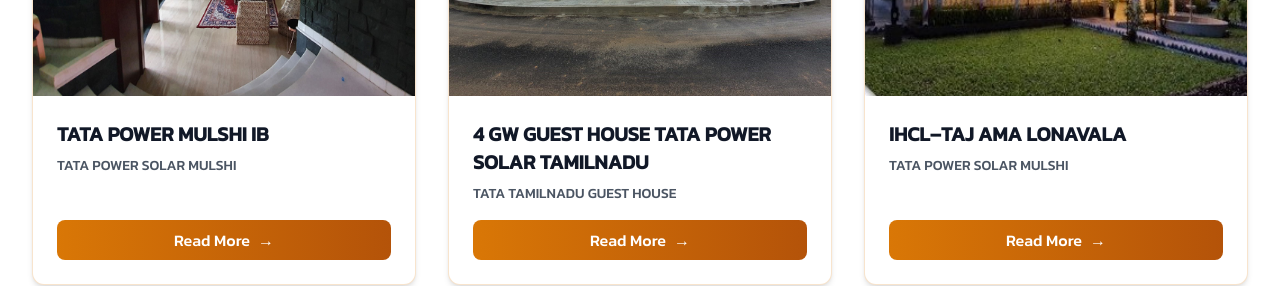
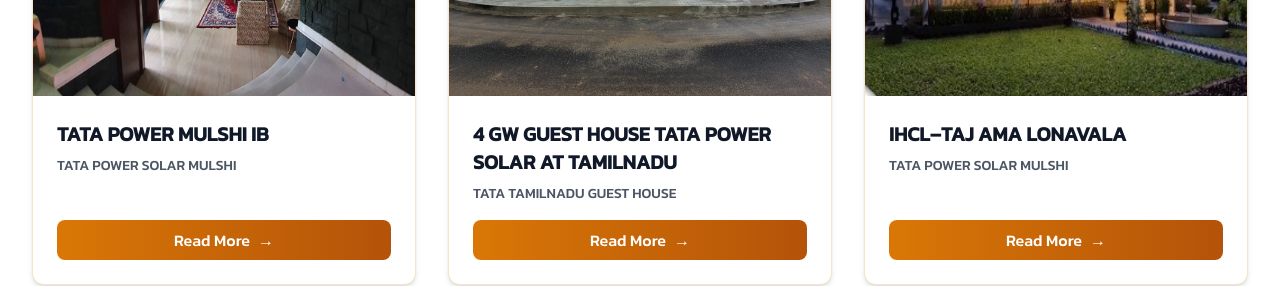
Before and after one commit to AkshayKalamkarr/supremeinfrastructure, a Next.js app: page /project/guesthouse in a window 1280 px wide. Shown: the part 820-1106 px from the top of the page. Built offline with nearby package versions, Linux system fonts and the light colour scheme.

Commit message:
new code

```diff
--- a/data/guesthousedata.js
+++ b/data/guesthousedata.js
@@ -30,7 +30,7 @@ export const guestprojects = [
   },
   {
     slug: "project-2",
-    title: "4 GW GUEST HOUSE TATA POWER SOLAR TAMILNADU",
+    title: "4 GW GUEST HOUSE TATA POWER SOLAR AT TAMILNADU",
     image: "/images/projects/TATATAMILNADU/tataTamilnadu-24.jpg",
     description: "TATA TAMILNADU GUEST HOUSE",
     fullDescription:
```
